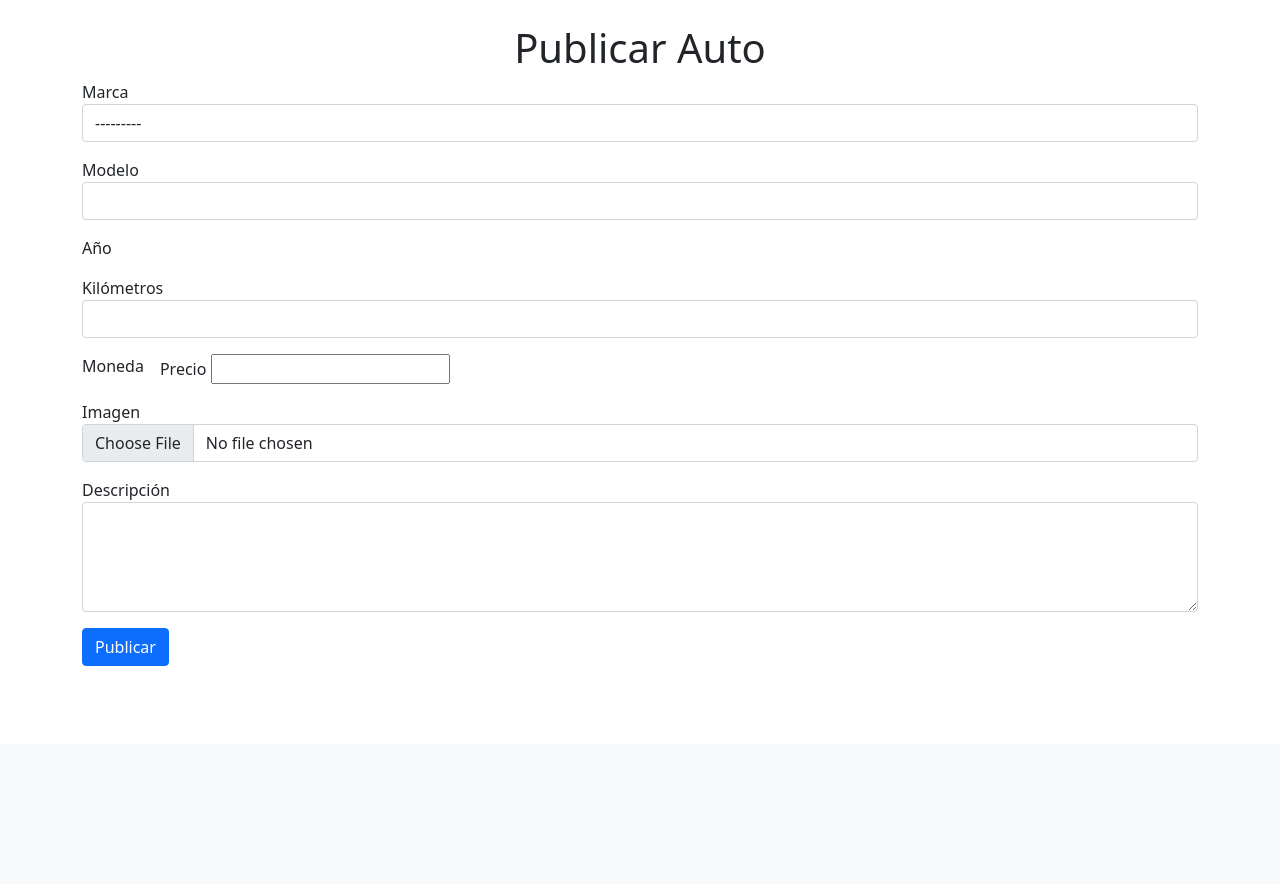
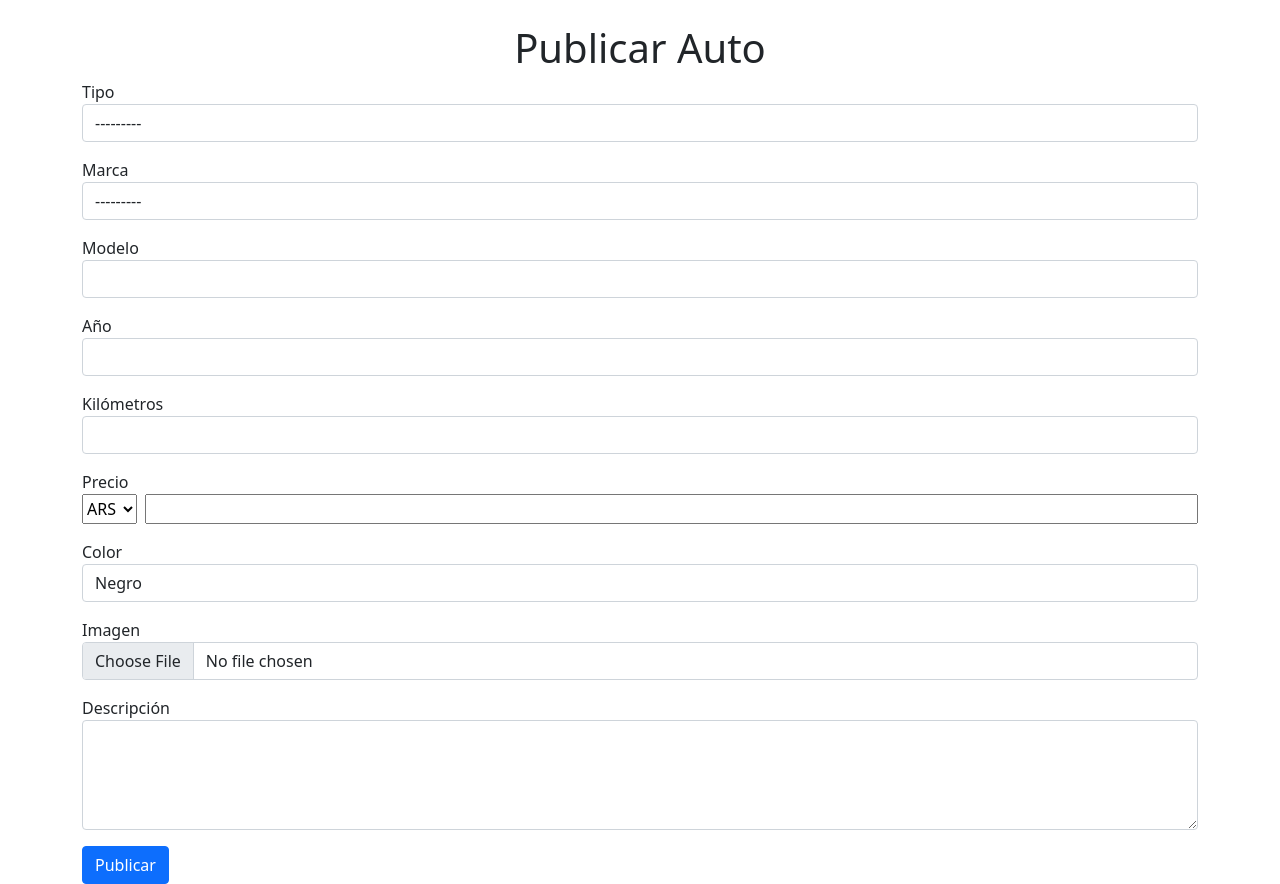
Before and after one commit to NicoColla/ultima_entrega, a Django app: page /mercado/publicar/ in a window 1280 px wide. Shown: the part 56-940 px from the top of the page. Before the commit the page ends 722 px from the top, so only its background shows below. Run offline with Django 5.2, Linux system fonts and the light colour scheme; some libraries are stand-ins or nearby versions.

Commit message:
add-monedas

```diff
--- a/mercado/forms.py
+++ b/mercado/forms.py
@@ -1,32 +1,18 @@
 from django import forms
-from .models import VentaVehiculo, Precio, MONEDAS
+from .models import VentaVehiculo
 
-class PrecioField(forms.MultiValueField):
-    def __init__(self, *args, **kwargs):
-        fields = (
-            forms.DecimalField(max_digits=10, decimal_places=2),
-            forms.ChoiceField(choices=[(moneda, moneda) for moneda in MONEDAS]),
-        )
-        super().__init__(fields, *args, **kwargs)
-
-    def compress(self, data_list):
-        if data_list:
-            valor, moneda = data_list
-            return Precio.get_or_create(moneda=moneda, valor=valor)
-        return None
-
-class PublicarAutoForm(forms.ModelForm):
-    precio = PrecioField()
-
+class PublicarForm(forms.ModelForm):
     class Meta:
         model = VentaVehiculo
-        fields = ['tipo', 'marca', 'modelo', 'año', 'kilometros', 'precio', 'color', 'imagen', 'descripcion']
+        fields = ['tipo', 'marca', 'modelo', 'año', 'kilometros', 'precio', 'moneda', 'color', 'imagen', 'descripcion']
         widgets = {
             'tipo': forms.Select(attrs={'class': 'form-control'}),
             'marca': forms.Select(attrs={'class': 'form-control'}),
             'modelo': forms.TextInput(attrs={'class': 'form-control'}),
             'año': forms.NumberInput(attrs={'class': 'form-control'}),
             'kilometros': forms.NumberInput(attrs={'class': 'form-control'}),
+            'precio': forms.NumberInput(attrs={'class': 'form-control'}),
+            'moneda': forms.Select(attrs={'class': 'form-control'}),
             'color': forms.Select(attrs={'class': 'form-control'}),
             'imagen': forms.FileInput(attrs={'class': 'form-control'}),
             'descripcion': forms.Textarea(attrs={'class': 'form-control', 'rows': 4}),
@@ -35,6 +21,7 @@ class PublicarAutoForm(forms.ModelForm):
     def save(self, commit=True):
         instance = super().save(commit=False)
         instance.precio = self.cleaned_data['precio']
+        instance.moneda = self.cleaned_data['moneda']
         if commit:
             instance.save()
         return instance
--- a/mercado/models.py
+++ b/mercado/models.py
@@ -19,20 +19,8 @@ COLORES = [
 ]
 
 MONEDAS = [
-    "ARS", "USD"
+    ("ARS", "ARS"), ("USD", "USD")
 ]
-
-class Precio(models.Model):
-    moneda = models.CharField(max_length=3, choices=[(moneda, moneda) for moneda in MONEDAS])
-    valor = models.DecimalField(max_digits=100, decimal_places=2)
-
-    @staticmethod
-    def get_or_create(moneda, valor):
-        precio, created = Precio.objects.get_or_create(moneda=moneda, valor=valor)
-        return precio
-
-    def __str__(self):
-        return f"{self.moneda} {self.valor}"
 
 class Vehiculo(models.Model):
     tipo = models.CharField(max_length=20, choices=[(tipo, tipo) for tipo in TIPOS])
@@ -45,10 +33,11 @@ class Vehiculo(models.Model):
 
 class VentaVehiculo(Vehiculo):
     kilometros = models.IntegerField()
-    precio = models.ForeignKey(Precio, on_delete=models.CASCADE)
+    precio = models.DecimalField(max_digits=100, decimal_places=2)
+    moneda = models.CharField(max_length=3, choices=MONEDAS, default="ARS")
     color = models.CharField(max_length=20, choices=[(color, color) for color in COLORES], default="Negro")
     imagen = models.ImageField(upload_to='vehiculos/')
     descripcion = models.TextField()
 
     def __str__(self):
-        return f"{self.marca} {self.modelo} ({self.año}) - {self.precio}"
+        return f"{self.marca} {self.modelo} ({self.año}) - {self.precio} {self.moneda}"
--- a/mercado/templates/barra/publicar.html
+++ b/mercado/templates/barra/publicar.html
@@ -1,4 +1,5 @@
 {% extends "mercado/base_mercado.html" %}
+{% load custom_filters %}
 
 {% block title %}Publicar Auto{% endblock %}
 
@@ -6,6 +7,10 @@
 <h1 class="text-center">Publicar Auto</h1>
 <form method="post" enctype="multipart/form-data">
     {% csrf_token %}
+    <div class="mb-3">
+        <label for="id_tipo">Tipo</label>
+        {{ form.tipo }}
+    </div>
     <div class="mb-3">
         <label for="id_marca">Marca</label>
         {{ form.marca }}
@@ -15,22 +20,23 @@
         {{ form.modelo }}
     </div>
     <div class="mb-3">
-        <label for="id_ano">Año</label>
-        {{ form.ano }}
+        <label for="id_año">Año</label>
+        {{ form.año }}
     </div>
     <div class="mb-3">
         <label for="id_kilometros">Kilómetros</label>
         {{ form.kilometros }}
     </div>
-    <div class="mb-3 d-flex">
-        <div class="me-3">
-            <label for="id_moneda">Moneda</label>
-            {{ form.moneda }}
+    <div class="mb-3">
+        <label for="id_precio">Precio</label>
+        <div class="d-flex">
+            {{ form.moneda|add_class:"me-2" }}
+            {{ form.precio|add_class:"flex-grow-1" }}
         </div>
-        <div>
-            <label for="id_precio">Precio</label>
-            {{ form.precio }}
-        </div>
+    </div>
+    <div class="mb-3">
+        <label for="id_color">Color</label>
+        {{ form.color }}
     </div>
     <div class="mb-3">
         <label for="id_imagen">Imagen</label>
--- /dev/null
+++ b/mercado/templatetags/__init__.py
@@ -0,0 +1 @@
+from . import custom_filters
--- /dev/null
+++ b/mercado/templatetags/custom_filters.py
@@ -0,0 +1,7 @@
+from django import template
+
+register = template.Library()
+
+@register.filter(name='add_class')
+def add_class(value, arg):
+    return value.as_widget(attrs={'class': arg})
--- a/mercado/views.py
+++ b/mercado/views.py
@@ -1,5 +1,5 @@
 from django.shortcuts import render, redirect
-from .forms import PublicarAutoForm
+from .forms import PublicarForm
 
 def inicio(request):
     return render(request, 'barra/inicio.html')
@@ -9,12 +9,12 @@ def buscar(request):
 
 def publicar(request):
     if request.method == 'POST':
-        form = PublicarAutoForm(request.POST, request.FILES)
+        form = PublicarForm(request.POST, request.FILES)
         if form.is_valid():
             form.save()
             return redirect('mercado:inicio')
     else:
-        form = PublicarAutoForm()
+        form = PublicarForm()
     return render(request, 'barra/publicar.html', {'form': form})
 
 def perfil(request):
```
Also changed, not shown: db.sqlite3, mercado/migrations/0003_alter_ventavehiculo_precio_ventavehiculo_moneda_and_more.py (added).
